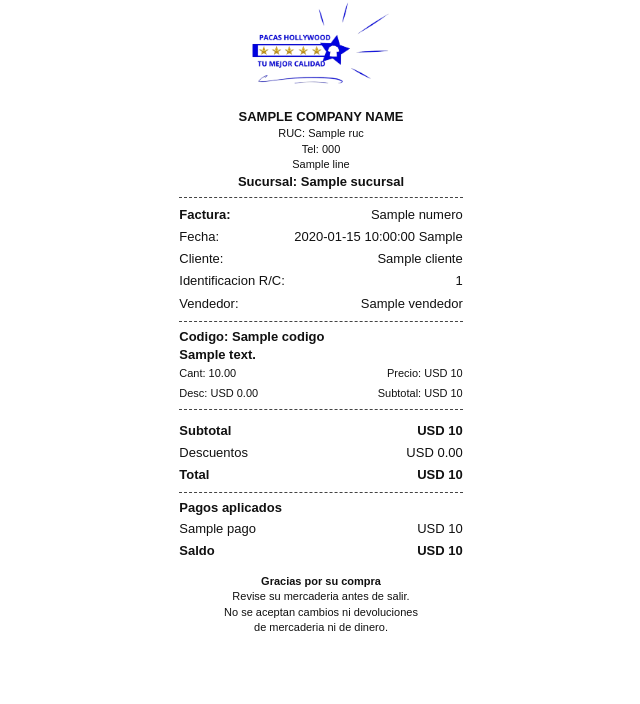
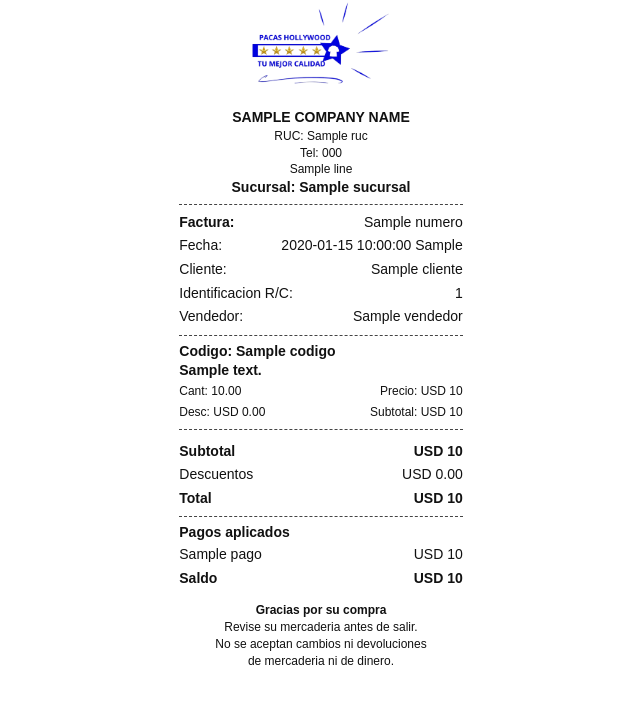
Before and after one commit to StoreOrange/hollypacas, a FastAPI app: template backend/app/templates/sales_ticket_print.html in a window 1280 px wide. Shown: the top 704 px of the page, without its empty margins (319-959 px from the left). Run offline with FastAPI, Linux system fonts and the light colour scheme; the template is opened without the code that fills it: most values are stand-ins (such as "Sample title", 1, 10 or a date in 2020).

Commit message:
Increase POS ticket font size

```diff
--- a/backend/app/templates/sales_ticket_print.html
+++ b/backend/app/templates/sales_ticket_print.html
@@ -8,12 +8,12 @@
       @page { size: 80mm {{ "%.0f"|format(page_height_mm or 255) }}mm; margin: 4mm; }
       html, body { margin: 0; padding: 0; font-family: Arial, sans-serif; color: #111; }
       body { line-height: 1.4; }
-      .ticket { width: 75mm; margin: 0 auto; font-size: 13px; }
+      .ticket { width: 75mm; margin: 0 auto; font-size: 14px; }
       .center { text-align: center; }
       .bold { font-weight: 700; }
       .line { border-top: 1px dashed #444; margin: 6px 0; }
       .row { display: flex; justify-content: space-between; gap: 10px; padding: 2px 0; }
-      .small { font-size: 11px; }
+      .small { font-size: 12px; }
       .logo { display: block; margin: 0 auto 10px; width: 75mm; height: 26mm; object-fit: contain; }
       .items { margin-top: 6px; }
       .item-block { margin-bottom: 10px; }
```
